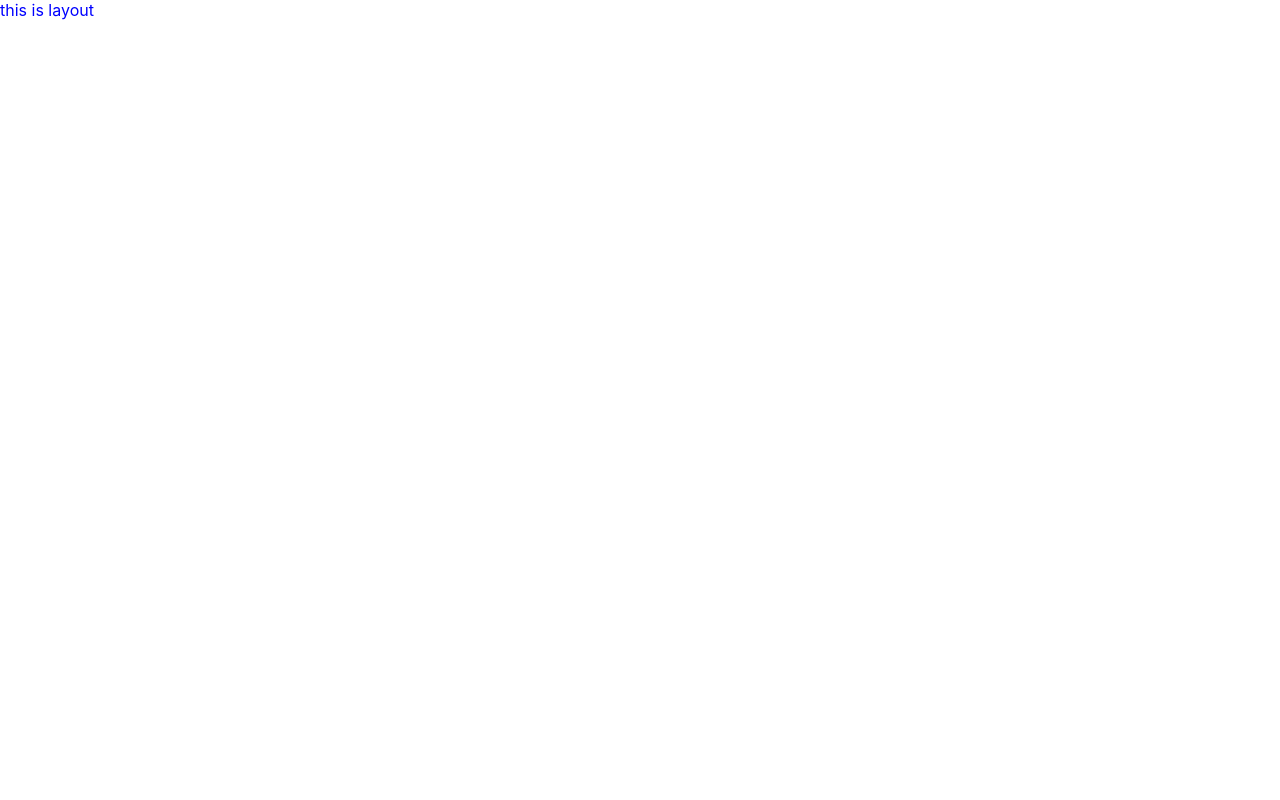
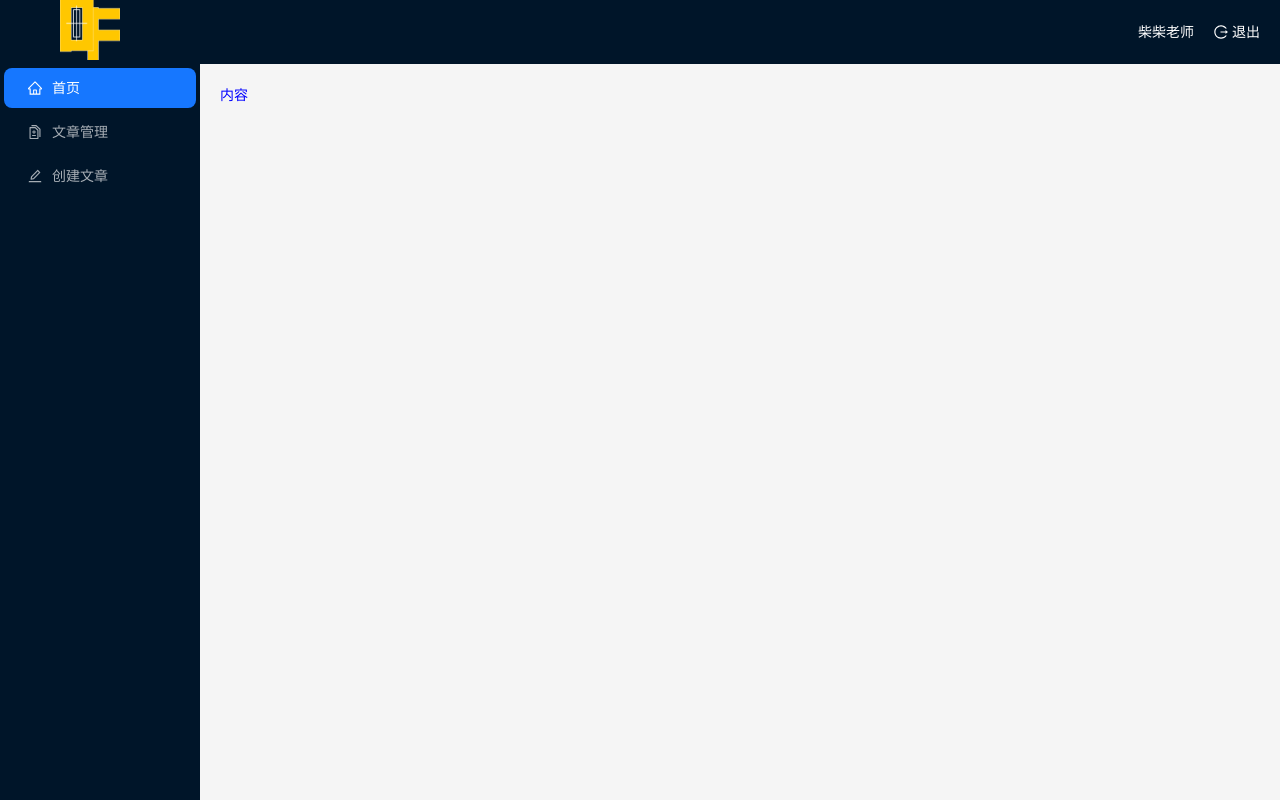
Before and after one commit to luoxiaoheizi/react-jike, a React (Create React App) app: page / in a window 1280 px wide. Built offline with nearby package versions, Linux system fonts and the light colour scheme.

Commit message:
feat: layout

```diff
--- a/package.json
+++ b/package.json
@@ -9,6 +9,7 @@
     "@testing-library/user-event": "^13.5.0",
     "antd": "^5.10.3",
     "axios": "^1.6.0",
+    "normalize.css": "^8.0.1",
     "react": "^18.2.0",
     "react-dom": "^18.2.0",
     "react-redux": "^8.1.3",
--- a/src/index.scss
+++ b/src/index.scss
@@ -4,3 +4,12 @@
       color: blue;
     }
   }
+  html,
+body {
+  margin: 0;
+  height: 100%;
+}
+
+#root {
+  height: 100%;
+}
--- a/src/pages/Layout/index.js
+++ b/src/pages/Layout/index.js
@@ -1,4 +1,57 @@
-const Layout = () => {
-    return <div>this is layout</div>
+import { Layout, Menu, Popconfirm } from 'antd'
+import {
+    HomeOutlined,
+    DiffOutlined,
+    EditOutlined,
+    LogoutOutlined,
+  } from '@ant-design/icons'
+  import './index.scss'
+  const { Header, Sider } = Layout
+  const items = [
+    {
+      label: '首页',
+      key: '1',
+      icon: <HomeOutlined />,
+    },
+    {
+      label: '文章管理',
+      key: '2',
+      icon: <DiffOutlined />,
+    },
+    {
+      label: '创建文章',
+      key: '3',
+      icon: <EditOutlined />,
+    },
+  ]
+const GeekLayout = () => {
+    return (
+        <Layout>
+      <Header className="header">
+        <div className="logo" />
+        <div className="user-info">
+          <span className="user-name">柴柴老师</span>
+          <span className="user-logout">
+            <Popconfirm title="是否确认退出？" okText="退出" cancelText="取消">
+              <LogoutOutlined /> 退出
+            </Popconfirm>
+          </span>
+        </div>
+      </Header>
+      <Layout>
+        <Sider width={200} className="site-layout-background">
+          <Menu
+            mode="inline"
+            theme="dark"
+            defaultSelectedKeys={['1']}
+            items={items}
+            style={{ height: '100%', borderRight: 0 }}></Menu>
+        </Sider>
+        <Layout className="layout-content" style={{ padding: 20 }}>
+          内容
+        </Layout>
+      </Layout>
+    </Layout>
+    )
 }
-export default Layout
+export default GeekLayout
--- /dev/null
+++ b/src/pages/Layout/index.scss
@@ -0,0 +1,38 @@
+.ant-layout {
+    height: 100%;
+  }
+
+  .header {
+    padding: 0;
+  }
+
+  .logo {
+    width: 180px;
+    height: 60px;
+    vertical-align: center;
+    background: url('~@/assets/logo.png') no-repeat center / 60px auto;
+  }
+
+  .layout-content {
+    overflow-y: auto;
+  }
+
+  .user-info {
+    position: absolute;
+    right: 0;
+    top: 0;
+    padding-right: 20px;
+    color: #fff;
+
+    .user-name {
+      margin-right: 20px;
+    }
+
+    .user-logout {
+      display: inline-block;
+      cursor: pointer;
+    }
+  }
+  .ant-layout-header {
+    padding: 0 !important;
+  }
--- a/src/pages/Login/index.js
+++ b/src/pages/Login/index.js
@@ -1,6 +1,6 @@
 import "./index.scss";
 import { Card, Form, Input, Button,message } from "antd";
-import logo from "./logo.png";
+import logo from "../../assets/logo.png";
 import { fetchLogin } from '@/store/modules/user'
 import { useDispatch } from 'react-redux'
 import { useNavigate } from "react-router-dom";
--- a/src/router/index.js
+++ b/src/router/index.js
@@ -1,12 +1,12 @@
 import { createBrowserRouter } from "react-router-dom"
 
 import Login from "../pages/Login"
-import Layout from "../pages/Layout"
+import GeekLayout from "../pages/Layout"
 
 const router = createBrowserRouter([
     {
         path:'/',
-        element:<Layout />
+        element:<GeekLayout />
     },
     {
         path:'/login',
```
Also changed, not shown: src/assets/logo.png (renamed from src/pages/Login/logo.png), 1 other file (tests, documents, lock files or other folders).
